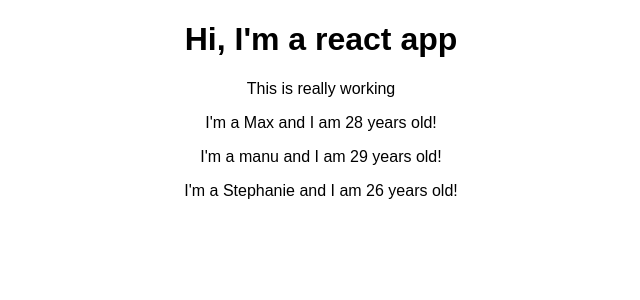
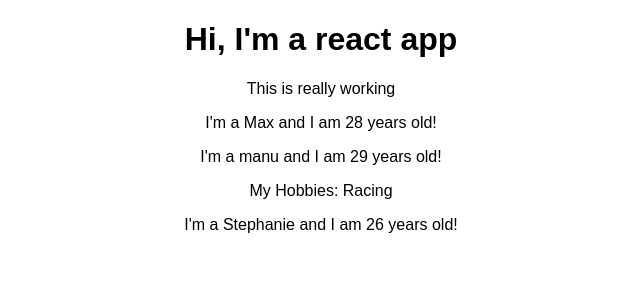
Before and after one commit to soulyana/react-basics, a React (Create React App) app: page / in a window 1280 px wide. Shown: the top 300 px of the page, without its empty margins (319-959 px from the left). Built offline with nearby package versions, Linux system fonts and the light colour scheme.

Commit message:
understanding the children property

```diff
--- a/src/Person/Person.js
+++ b/src/Person/Person.js
@@ -4,7 +4,10 @@
 import React from 'react';
 
 const person = (props) => {
-    return <p>I'm a {props.name} and I am {props.age} years old!</p>
+    return (
+        <div><p>I'm a {props.name} and I am {props.age} years old!</p>
+        <p>{props.children}</p></div>
+    )
 };
 
 export default person;
```
